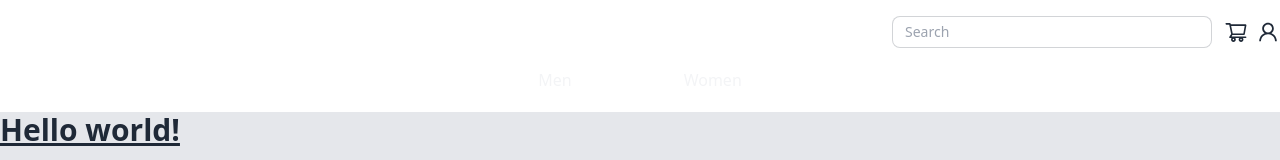
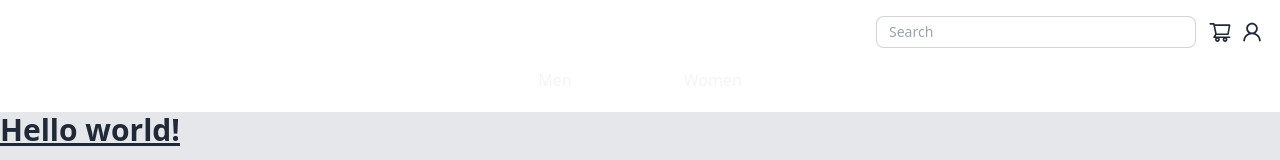
Before and after one commit to jordilanau/golden-shoe, a Next.js app: page / in a window 1280 px wide. Shown: the top 160 px of the page. Built offline with nearby package versions, Linux system fonts and the light colour scheme.

Commit message:
Fix spacing in header

```diff
--- a/src/components/header/index.tsx
+++ b/src/components/header/index.tsx
@@ -6,8 +6,8 @@ import Navbar from '../nav';
 function Header() {
   return (
     <header data-testid="header" className="bg-base-100">
-      <div className="container flex flex-col mx-auto">
-        <div className="flex space-x-3 items-center justify-end md:pt-4">
+      <div className="md:container md:flex md:flex-col md:mx-auto">
+        <div className="flex space-x-3 items-center justify-end md:pt-4 md:pr-4">
           <input
             type="text"
             placeholder="Search"
```
